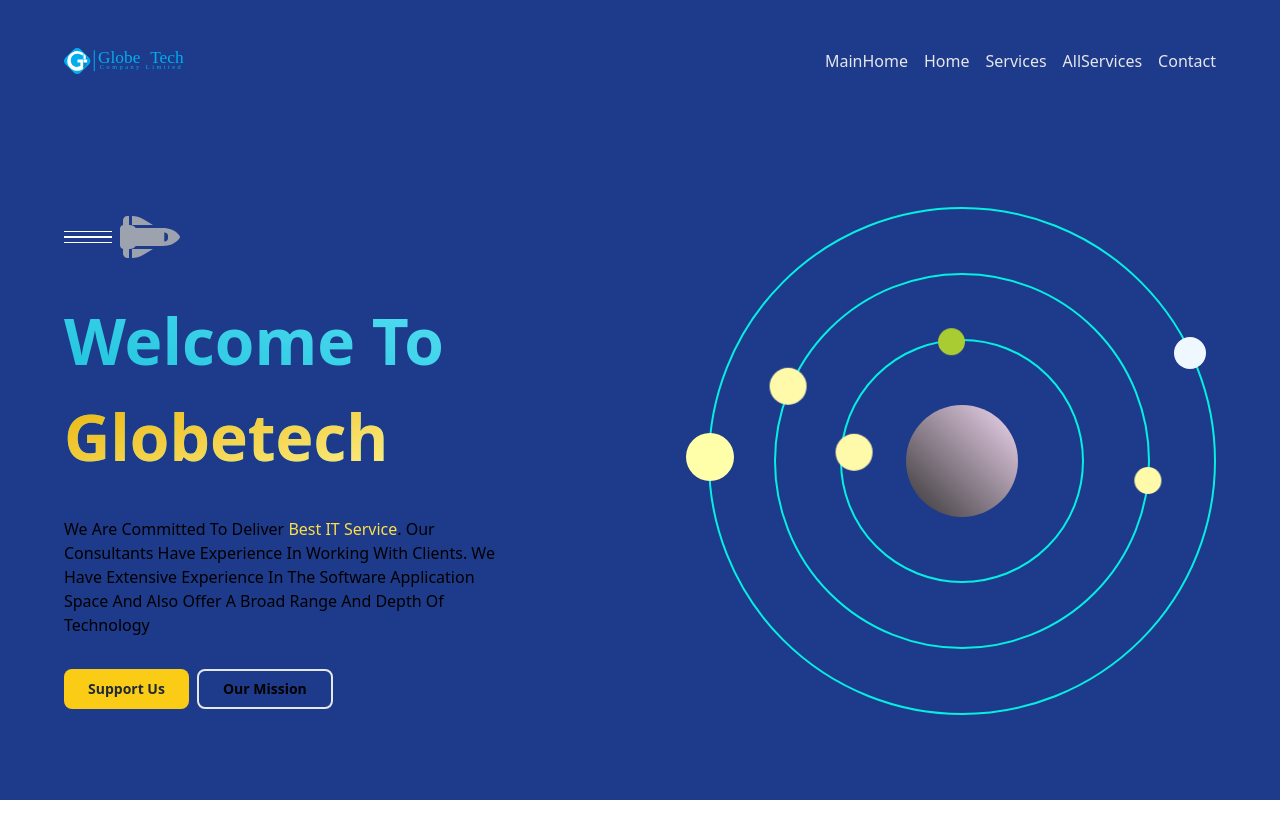
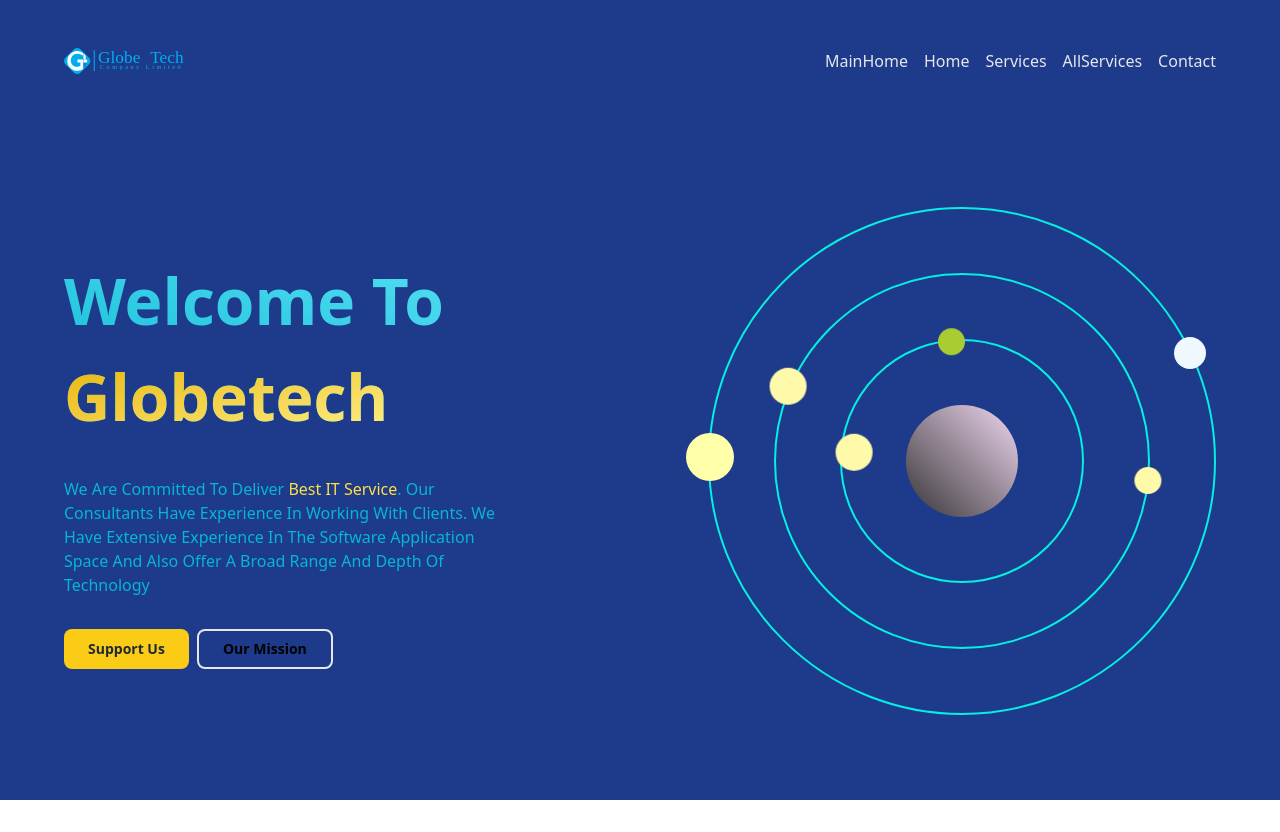
Before and after one commit to imtowhidulislam/globetechtask, a React (Create React App) app: page / in a window 1280 px wide. Built offline with nearby package versions, Linux system fonts and the light colour scheme.

Commit message:
mainHome page gets added to the repo

```diff
--- a/src/components/cardWithLogoData.js
+++ b/src/components/cardWithLogoData.js
@@ -32,8 +32,8 @@
     setIsHover(!isHover);
   };
   return (
-    <div className="bg-blue-900 py-16">
-      <div className="main_plane_wrapper1 mb-20">
+    <div className="bg-blue-900 py-16 ">
+      <div className="main_plane_wrapper1 mb-20 ">
         <div
           className={`plane_container flex items-center justify-start gap-2 ${
             isHover ? "plane_container-close" : "plane_container-open"
--- a/src/components/header.js
+++ b/src/components/header.js
@@ -33,7 +33,7 @@
               globetech
             </span>
           </h2>
-          <p className="my-8 max-w-md capitalize">
+          <p className="my-8 max-w-md capitalize text-cyan-500">
             we are committed to deliver{" "}
             <span className=" text-yellow-300 capitalize">best IT service</span>
             . our consultants have experience in working with clients. we have
--- a/src/components/mainHome.js
+++ b/src/components/mainHome.js
@@ -1,11 +1,93 @@
-import React from "react";
-import Header from "./header";
+import React, { useState } from "react";
+import { FontAwesomeIcon } from "@fortawesome/react-fontawesome";
+import planet from "../assets/planet2.png";
+import { faShuttleSpace } from "@fortawesome/free-solid-svg-icons";
+import "../styles/circle.css";
+import "../styles/plane.css";
+import PlaneLogo from "./planeLogo";
+const Mainhome = () => {
+  const [hover, setHover] = useState(true);
+  const [isHover, setIsHover] = useState(false);
 
-const Mainhome = () => {
+  const handleMouse = () => {
+    setHover(!hover);
+  };
   return (
-    <div>
-      <div className="area_definer">
-        <Header />
+    <div className="area_definer">
+      <div className=" flex mb-8 items-center justify-center h-calculated-height">
+        <div className="flex items-center justify-between gap-8">
+          <div className="">
+            <h2 className=" text-responsite-text-title text-transparent bg-clip-text bg-gradient-to-tr from-cyan-500 to-cyan-300 font-bold capitalize ">
+              welcome to{" "}
+              <span className="text-transparent bg-clip-text bg-gradient-to-br from-yellow-500 to-yellow-200 ">
+                globetech
+              </span>
+            </h2>
+            <p className="my-8 max-w-md capitalize text-cyan-500">
+              we are committed to deliver{" "}
+              <span className=" text-yellow-300 capitalize">
+                best IT service
+              </span>
+              . our consultants have experience in working with clients. we have
+              extensive experience in the software application space and also
+              offer a broad range and depth of technology
+            </p>
+            <div className="flex gap-2">
+              <button className="btn bg-yellow-400  text-gray-800">
+                support us
+              </button>
+              <button className="btn border-2 border-gray-200 ">
+                our mission
+              </button>
+            </div>
+          </div>
+
+          {/* TODO: Image */}
+          <div className="h-full min-w-md rounded-lg ">
+            <div className="circle_container" onMouseOver={handleMouse}>
+              <div className="circle outer-circle">
+                <div
+                  className={`planet out-planet-1 ${
+                    hover ? "out-planet1-open" : "out-planet1-close"
+                  }`}
+                ></div>
+                <div
+                  className={`planet out-planet-2 ${
+                    hover ? "out-planet2-open" : "out-planet2-close"
+                  }`}
+                ></div>
+                <div className="circle circle1 inner-circle">
+                  <div
+                    className={`planet inn-planet-1 ${
+                      hover ? "inn-planet1-open" : "inn-planet1-close"
+                    }`}
+                  ></div>
+                  <div
+                    className={`planet inn-planet-2 ${
+                      hover ? "inn-planet2-open" : "inn-planet2-close"
+                    }`}
+                  ></div>
+                  <div className="circle circle2 deep-inner-circle">
+                    <div
+                      className={`planet deep-planet-1 ${
+                        hover ? "deep-planet1-open" : "deep-planet1-close"
+                      }`}
+                    ></div>
+                    <div
+                      className={`planet inn-planet-2 ${
+                        hover ? "inn-planet2-open" : "inn-planet2-close"
+                      }`}
+                    ></div>
+                    <div className="circle circle3">
+                      <div className="planet planet-1"></div>
+                      <div className="planet planet-2"></div>
+                    </div>
+                  </div>
+                </div>
+              </div>
+            </div>
+          </div>
+        </div>
       </div>
     </div>
   );
--- a/src/components/navbar.js
+++ b/src/components/navbar.js
@@ -12,19 +12,29 @@
         />
         <ul className="flex-center gap-4 text-gray-200">
           <li>
-            <Link to="/">MainHome</Link>
+            <Link className="linkHover" to="/">
+              MainHome
+            </Link>
           </li>
           <li>
-            <Link to="/home">Home</Link>
+            <Link className="linkHover" to="/home">
+              Home
+            </Link>
           </li>
           <li>
-            <Link to="/carddata">Services</Link>
+            <Link className="linkHover" to="/carddata">
+              Services
+            </Link>
           </li>
           <li>
-            <Link to="/cardWithLogoData">AllServices</Link>
+            <Link className="linkHover" to="/cardWithLogoData">
+              AllServices
+            </Link>
           </li>
           <li>
-            <Link to="/form">Contact</Link>
+            <Link className="linkHover" to="/form">
+              Contact
+            </Link>
           </li>
         </ul>
       </nav>
--- a/src/index.css
+++ b/src/index.css
@@ -53,3 +53,6 @@
 .circle-width {
   @apply aspect-square rounded-full absolute;
 }
+.linkHover {
+  @apply hover:text-pink-500 transition;
+}
```
